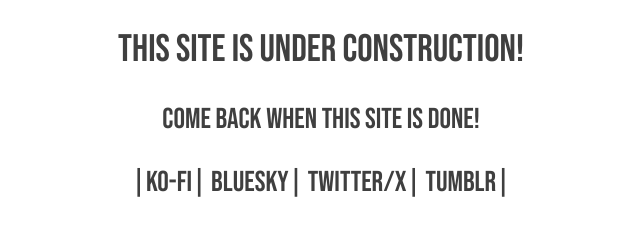
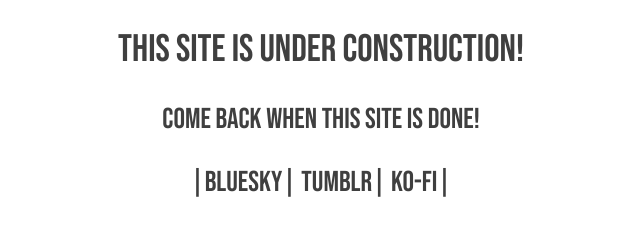
Before and after one commit to justyn0/justyndev.xyz, an Astro site: page / in a window 1280 px wide. Shown: the whole page, without its empty margins (319-959 px from the left). Built offline with nearby package versions, Linux system fonts and the light colour scheme; Astro itself is replaced by a stand-in of ours.

Commit message:
Removed Twitter

```diff
--- a/src/pages/index.astro
+++ b/src/pages/index.astro
@@ -18,10 +18,9 @@
 		<h2>
 		<p>Come back when this site is done!</p>
 
-		|<a href="https://ko-fi.com/justyn1">Ko-fi</a>|
-		<a href="https://bsky.app/profile/justyn1.bsky.social">BlueSky</a>|
-		<a href="https://x.com/justyn1_">Twitter/X</a>|
+		|<a href="https://bsky.app/profile/justyn1.bsky.social">Bluesky</a>|
 		<a href="https://www.tumblr.com/justyn1">Tumblr</a>|
+		<a href="https://ko-fi.com/justyn1">Ko-fi</a>|
 		</h2>
 
 		</body>
```
